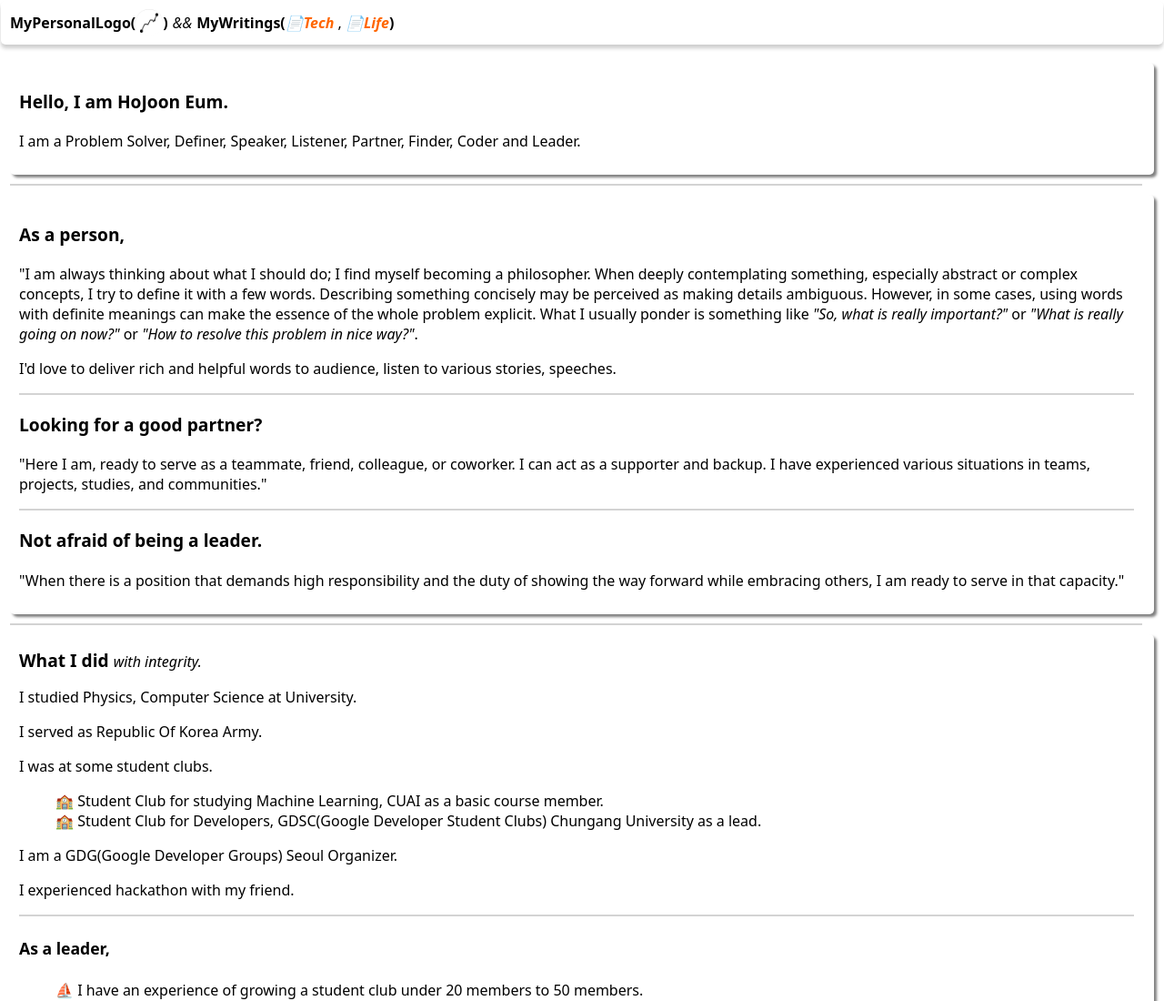
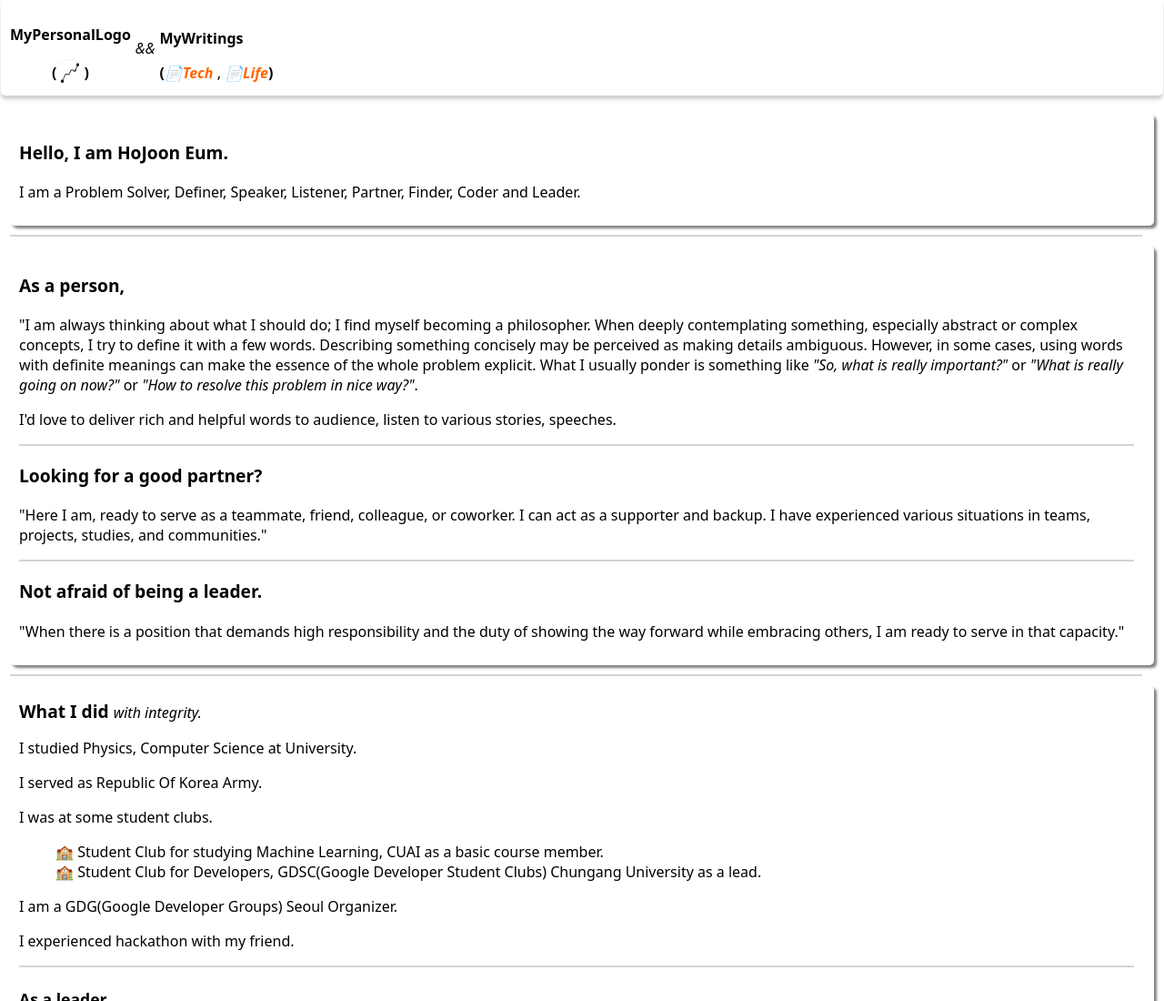
Before and after one commit to minusmo/abstract, an Astro site: page / in a window 1280 px wide. Shown: the top 1100 px of the page at 91% size. Built offline with nearby package versions, Linux system fonts and the light colour scheme; Astro itself is replaced by a stand-in of ours.

Commit message:
style(parenthesis): separate parenthesis component

```diff
--- /dev/null
+++ b/src/components/comma.astro
@@ -0,0 +1 @@
+<span>,</span>
--- a/src/components/nav.astro
+++ b/src/components/nav.astro
@@ -1,20 +1,31 @@
+---
+import Comma from "./comma.astro";
+import Parenthesis from "./parenthesis.astro";
+---
+
 <nav id="nav-bar">
-  <p class="fn">MyPersonalLogo(</p>
+  <div class="declaration">
+    <p class="fn">MyPersonalLogo</p>
+    <Parenthesis>
       <img
         src="./hjeum_profile.png"
         alt="HoJoon Eum's personal logo"
         width="30px"
         height="30px"
       />
-  <p class="fn">)</p>
+    </Parenthesis>
+  </div>
   <p class="andOp">&&</p>
-  <p class="fn">MyWritings(</p>
+  <div class="declaration">
+    <p class="fn">MyWritings</p>
+    <Parenthesis>
       <div id="links">
         <a href="https://medium.com/@bldolphin96"><span>📄Tech</span></a>
-    <span>,</span>
+        <Comma />
         <a href="https://amans-cumulus.tistory.com/"><span>📄Life</span></a>
       </div>
-  <p class="fn">)</p>
+    </Parenthesis>
+  </div>
 </nav>
 
 <style>
@@ -23,8 +34,9 @@
     top: 0;
     display: flex;
     width: 100%;
-    height: 48px;
+    height: auto;
     flex-flow: row;
+    flex-wrap: wrap;
     align-items: center;
     justify-content: start;
     background: white;
--- /dev/null
+++ b/src/components/parenthesis.astro
@@ -0,0 +1,14 @@
+<div class="parenthesis">
+  <span class="fn">(</span>
+  <slot />
+  <span class="fn">)</span>
+</div>
+
+<style>
+  .parenthesis {
+    display: flex;
+    flex-wrap: nowrap;
+    align-items: center;
+    justify-content: center;
+  }
+</style>
```
Lines whose indentation alone changed are shown as unchanged.
